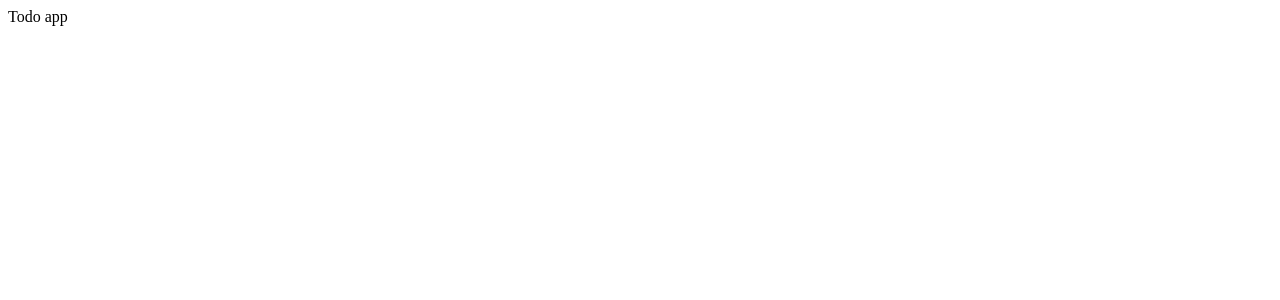
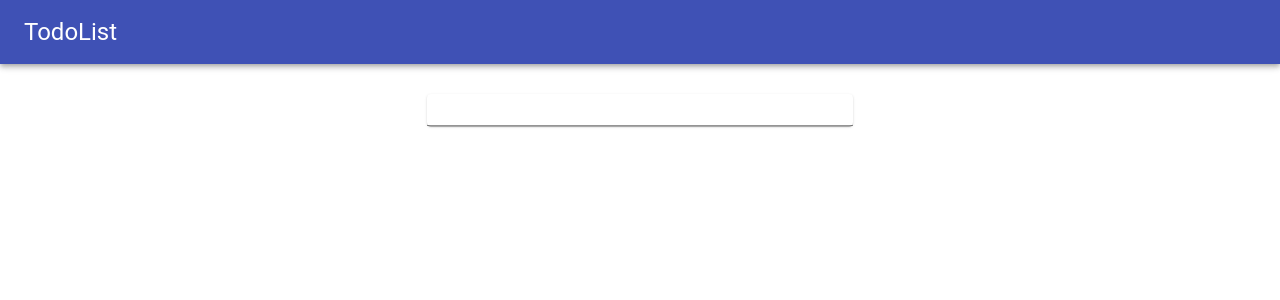
Before and after one commit to rafiurrafi/react-bootcamp, a React (Create React App) app: page / in a window 1280 px wide. Shown: the top 300 px of the page. Built offline with nearby package versions, Linux system fonts and the light colour scheme.

Commit message:
added todo form

```diff
--- /dev/null
+++ b/src/app.css
@@ -0,0 +1,5 @@
+* {
+  margin: 0;
+  padding: 0;
+  box-sizing: border-box;
+}
--- a/src/app.jsx
+++ b/src/app.jsx
@@ -1,6 +1,6 @@
 import React from "react";
 import TodoApp from "./components/todo/todoApp";
-
+import "./app.css";
 class App extends React.Component {
   render() {
     return (
--- /dev/null
+++ b/src/components/todo/navbar.jsx
@@ -0,0 +1,18 @@
+import React from "react";
+import { AppBar, Toolbar, Typography } from "@material-ui/core";
+
+class Navbar extends React.Component {
+  render() {
+    return (
+      <div>
+        <AppBar position="static">
+          <Toolbar>
+            <Typography variant="h5">TodoList</Typography>
+          </Toolbar>
+        </AppBar>
+      </div>
+    );
+  }
+}
+
+export default Navbar;
--- a/src/components/todo/todoApp.jsx
+++ b/src/components/todo/todoApp.jsx
@@ -1,9 +1,52 @@
+import { Grid } from "@material-ui/core";
 import React from "react";
+import Navbar from "./navbar";
+import TodoForm from "./todoForm";
+import { withStyles } from "@material-ui/styles";
+import uuid from "uuid/v4";
+
+const styles = {
+  spacing: {
+    margin: 30,
+  },
+};
 
 class TodoApp extends React.Component {
+  static defaultProps = {
+    initialTodos: [
+      { _id: uuid(), task: "Todo", completed: false },
+      { _id: uuid(), task: "New", completed: false },
+    ],
+  };
+  constructor(props) {
+    super(props);
+    this.state = {
+      todos: [],
+    };
+    this.addTask = this.addTask.bind(this);
+  }
+  componentDidMount() {
+    this.setState({ todos: [...this.props.initialTodos] });
+  }
+  addTask(task) {
+    this.setState({
+      todos: [...this.state.todos, { _id: uuid(), task, completed: false }],
+    });
+  }
   render() {
-    return <div>Todo app</div>;
+    const { classes } = this.props;
+    return (
+      <div>
+        <Navbar />
+        <div className={classes.spacing} />
+        <Grid container justifyContent="center">
+          <Grid item xs={10} md={6} lg={4}>
+            <TodoForm onAddTask={this.addTask} />
+          </Grid>
+        </Grid>
+      </div>
+    );
   }
 }
 
-export default TodoApp;
+export default withStyles(styles)(TodoApp);
--- /dev/null
+++ b/src/components/todo/todoForm.jsx
@@ -0,0 +1,35 @@
+import { TextField, Paper } from "@material-ui/core";
+import React from "react";
+class TodoForm extends React.Component {
+  constructor(props) {
+    super(props);
+    this.state = {
+      task: "",
+    };
+    this.handleSubmit = this.handleSubmit.bind(this);
+    this.handleChange = this.handleChange.bind(this);
+  }
+  handleSubmit(e) {
+    e.preventDefault();
+    this.props.onAddTask(this.state.task);
+  }
+  handleChange(e) {
+    this.setState({ task: e.target.value });
+  }
+  render() {
+    console.log(this.props);
+    return (
+      <Paper>
+        <form onSubmit={this.handleSubmit}>
+          <TextField
+            value={this.state.task}
+            onChange={this.handleChange}
+            fullWidth
+          />
+        </form>
+      </Paper>
+    );
+  }
+}
+
+export default TodoForm;
```
